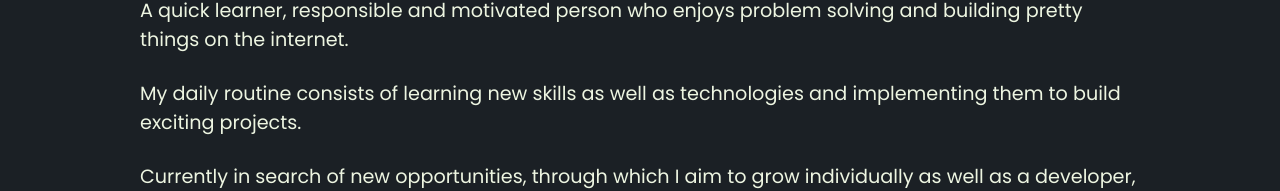
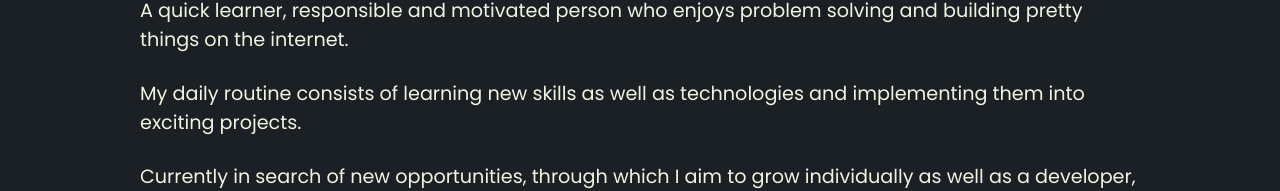
Before and after one commit to TerenceChew/portfolio, a React (Create React App) app: page / in a window 1280 px wide. Shown: the part 598-789 px from the top of the page. Built offline with nearby package versions, Linux system fonts and the light colour scheme; a web font is replaced by a local one.

Commit message:
Update AboutMe content

```diff
--- a/src/components/AboutMe/AboutMe.js
+++ b/src/components/AboutMe/AboutMe.js
@@ -10,7 +10,7 @@ const AboutMe = () => {
       </p>
       <p>
         My daily routine consists of learning new skills as well as technologies
-        and implementing them to build exciting projects.
+        and implementing them into exciting projects.
       </p>
       <p>
         Currently in search of new opportunities, through which I aim to grow
```
